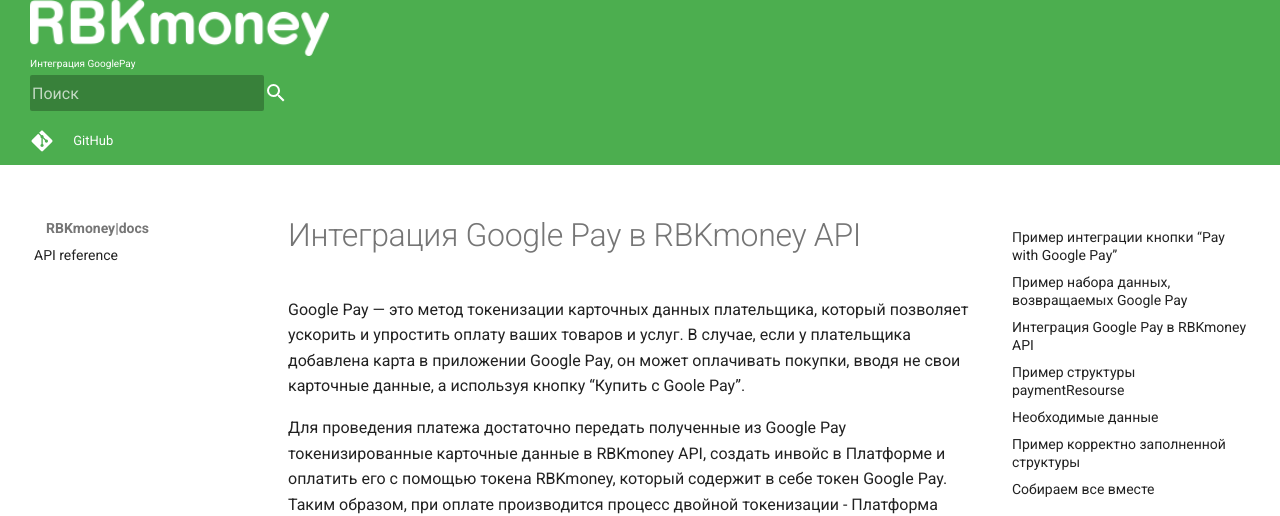
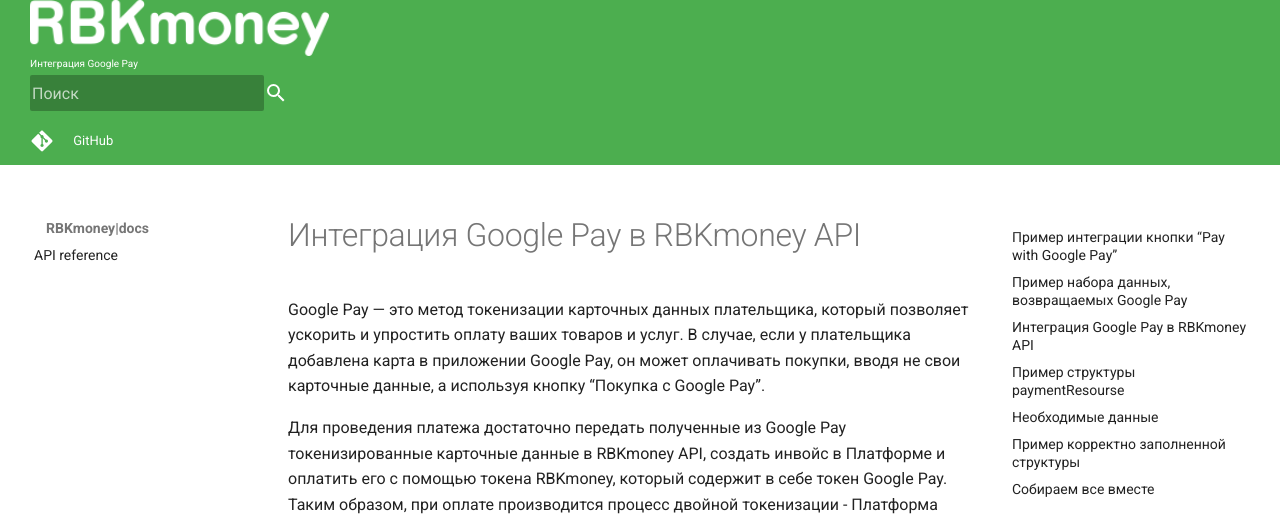
Before and after one commit to rbkmoney/docs, an MkDocs documentation site: the page built from content/integrations/googlepay/index.md, in a window 1280 px wide and 900 px high. Shown: the top 516 px of the window. Built offline with MkDocs 1.6.1 and Material for MkDocs 9.7.7, drawn with Linux system fonts in a browser that asks for light colours; nearby versions of some CDN libraries; comment, search, counter and statistics services are not loaded; old or Windows-style settings are respelled for this version of MkDocs.

Commit message:
- review fixes

```diff
--- a/content/integrations/googlepay/index.md
+++ b/content/integrations/googlepay/index.md
@@ -1,6 +1,6 @@
 # Интеграция Google Pay в RBKmoney API
 
-Google Pay — это метод токенизации карточных данных плательщика, который позволяет ускорить и упростить оплату ваших товаров и услуг. В случае, если у плательщика добавлена карта в приложении Google Pay, он может оплачивать покупки, вводя не свои карточные данные, а используя кнопку "Купить с Goole Pay".
+Google Pay — это метод токенизации карточных данных плательщика, который позволяет ускорить и упростить оплату ваших товаров и услуг. В случае, если у плательщика добавлена карта в приложении Google Pay, он может оплачивать покупки, вводя не свои карточные данные, а используя кнопку "Покупка с Google Pay".
 
 Для проведения платежа достаточно передать полученные из Google Pay токенизированные карточные данные в RBKmoney API, создать инвойс в Платформе и оплатить его с помощью токена RBKmoney, который содержит в себе токен Google Pay. Таким образом, при оплате производится процесс двойной токенизации - Платформа RBKmoney реализует в схожую бизнес-логику при проведении платежей, создавая на основе платежных данных токены, которые используются для запуска платежей.
 
--- a/mkdocs.yml
+++ b/mkdocs.yml
@@ -41,7 +41,7 @@
         - '3D-Secure': 'integrations/3dsecure.md'
         - 'Recurring': 'integrations/recurring.md'
         - 'Postman': 'integrations/postman.md'
-        - 'GooglePay': 'integrations/googlepay/index.md'
+        - 'Google Pay': 'integrations/googlepay/index.md'
         - 'Примеры':
             - 'PHP and Checkout': 'integrations/examples/php-kkt-cart-webhooks.md'
         - 'Модули CMS':
```
